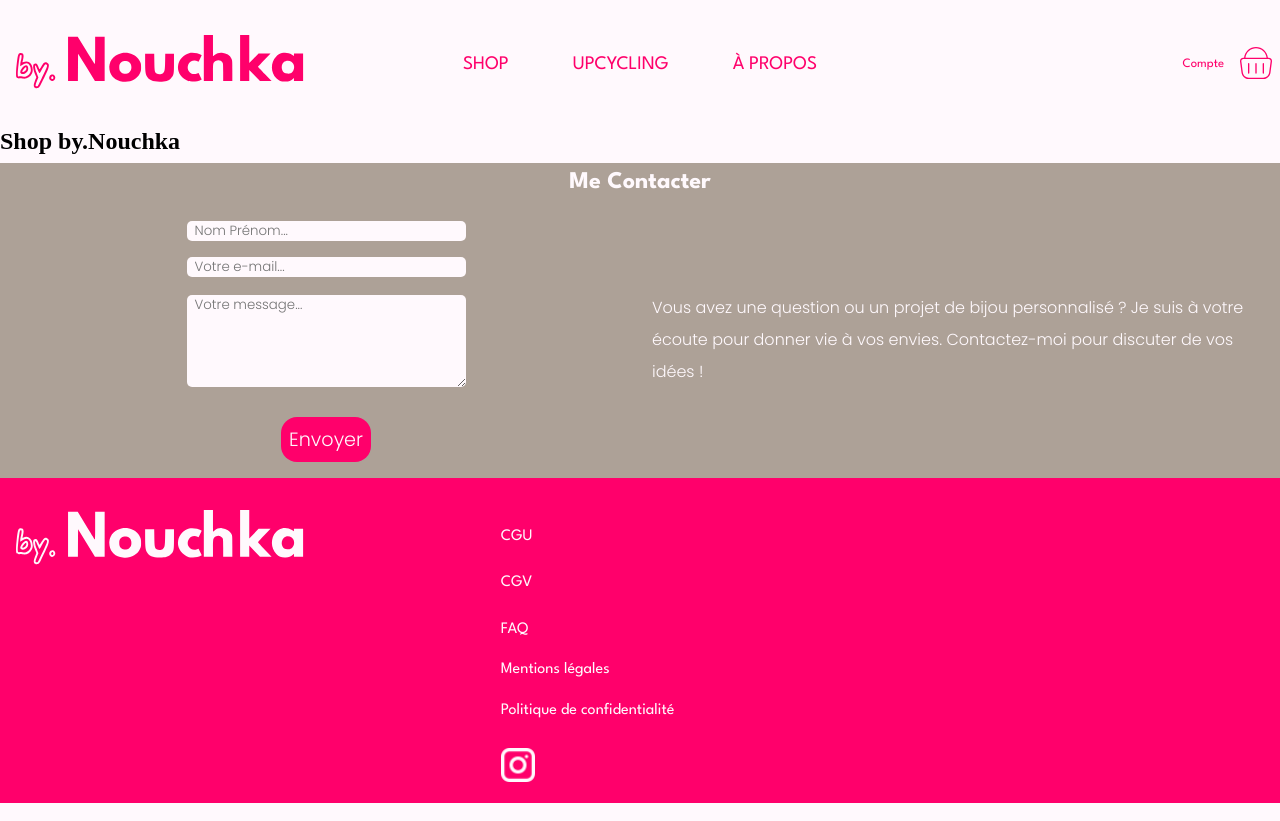
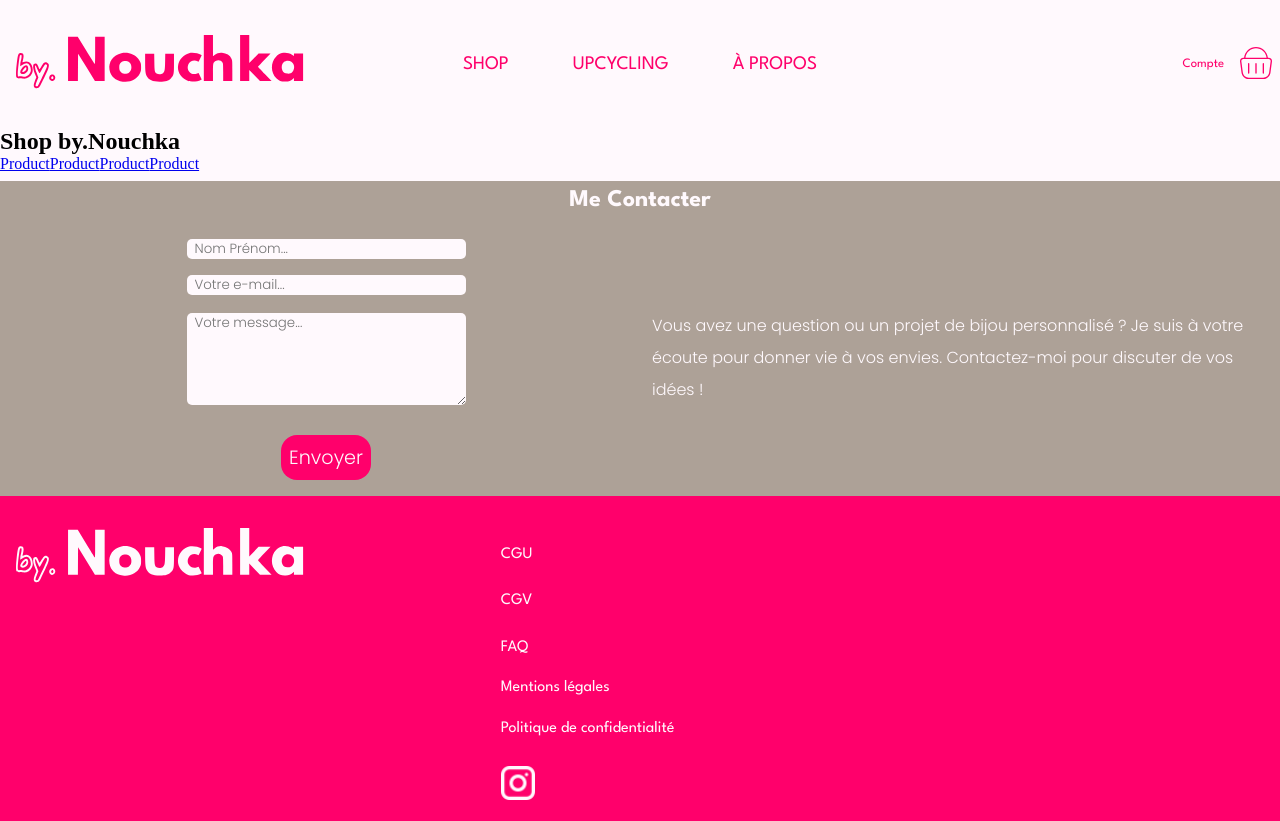
Before and after one commit to WildCodeSchool-2024-09/Js-BDX-P3-by-nouchka, a React (Vite) app in the folder client/: page /shop in a window 1280 px wide. Built offline with nearby package versions, Linux system fonts and the light colour scheme.

Commit message:
test link

```diff
--- a/client/src/components/Carousel/swiper.tsx
+++ b/client/src/components/Carousel/swiper.tsx
@@ -6,6 +6,7 @@ import "../Carousel/style.css";
 import "swiper/css/pagination";
 import "swiper/css";
 import "swiper/css/autoplay";
+import { Link } from "react-router-dom";
 import Card from "./card.tsx";
 interface JewelryItem {
   id: number;
@@ -75,12 +76,14 @@ export default function SwiperCaroussel({
           >
             {jewelry.slice(0, itemsToShow).map((item) => (
               <SwiperSlide key={item.id} className="swiperImg">
+                <Link to={`/jewelry/${item.id}`}>
                   <Card
                     figureClass="crlImgContainer"
                     caption="caption"
                     url={`${import.meta.env.VITE_API_URL}/${item.URL}`}
                     name={item.name}
                   />
+                </Link>
               </SwiperSlide>
             ))}
           </Swiper>
@@ -88,6 +91,7 @@ export default function SwiperCaroussel({
       ) : (
         <>
           {jewelry.slice(0, itemsToShow).map((item) => (
+            <Link key={item.id} to={`/jewelry/${item.id}`}>
               <Card
                 key={item.id}
                 figureClass="cardDesktop"
@@ -95,6 +99,7 @@ export default function SwiperCaroussel({
                 url={`${import.meta.env.VITE_API_URL}/${item.URL}`}
                 name={item.name}
               />
+            </Link>
           ))}
         </>
       )}
--- a/client/src/pages/Shop/index.tsx
+++ b/client/src/pages/Shop/index.tsx
@@ -1,9 +1,14 @@
 import "../../App.css";
+import { Link } from "react-router-dom";
 
 export default function Shop() {
   return (
     <>
       <h2>Shop by.Nouchka</h2>
+      <Link to="/jewelry/1">Product</Link>
+      <Link to="/jewelry/2">Product</Link>
+      <Link to="/jewelry/3">Product</Link>
+      <Link to="/jewelry/4">Product</Link>
     </>
   );
 }
```
Lines whose indentation alone changed are shown as unchanged.
